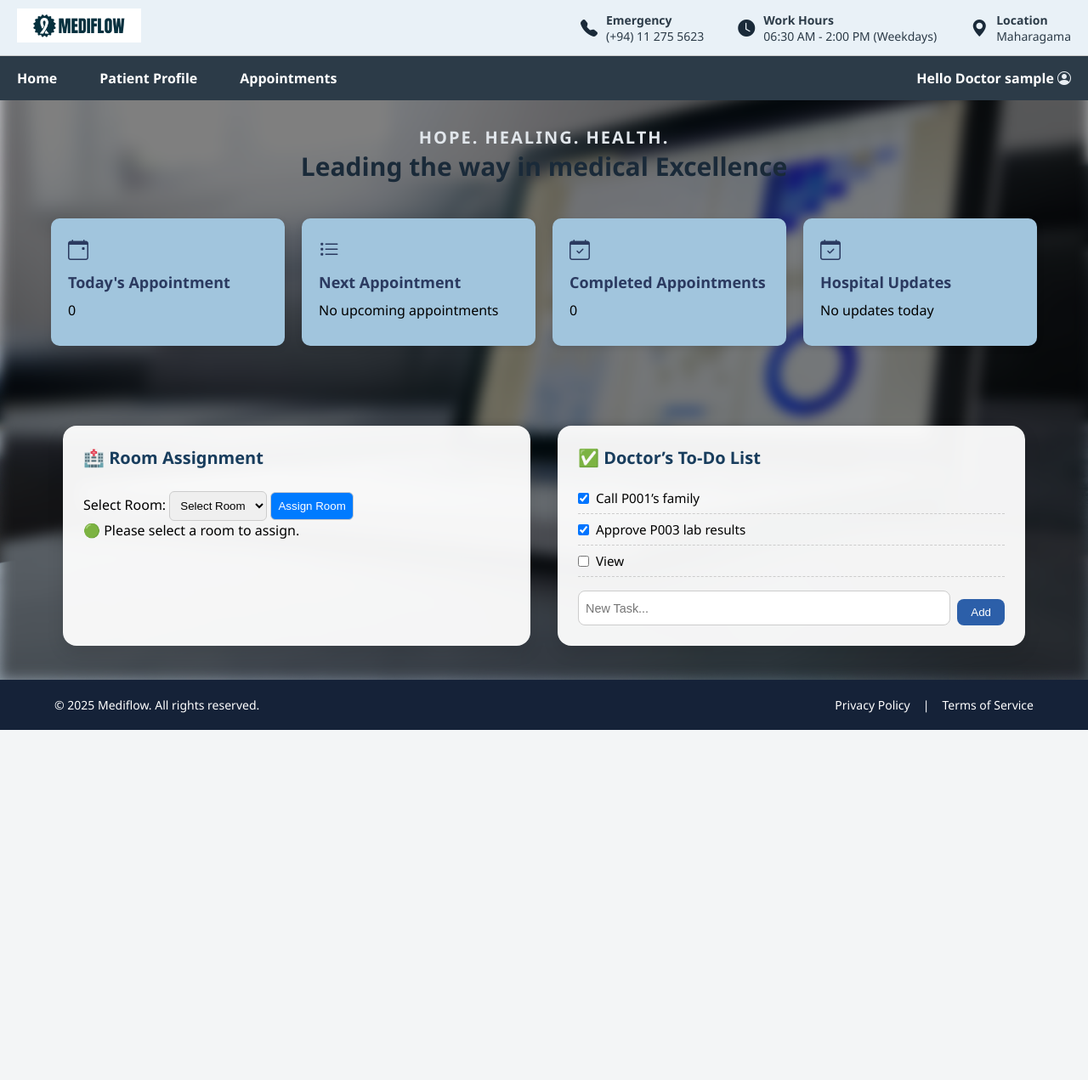
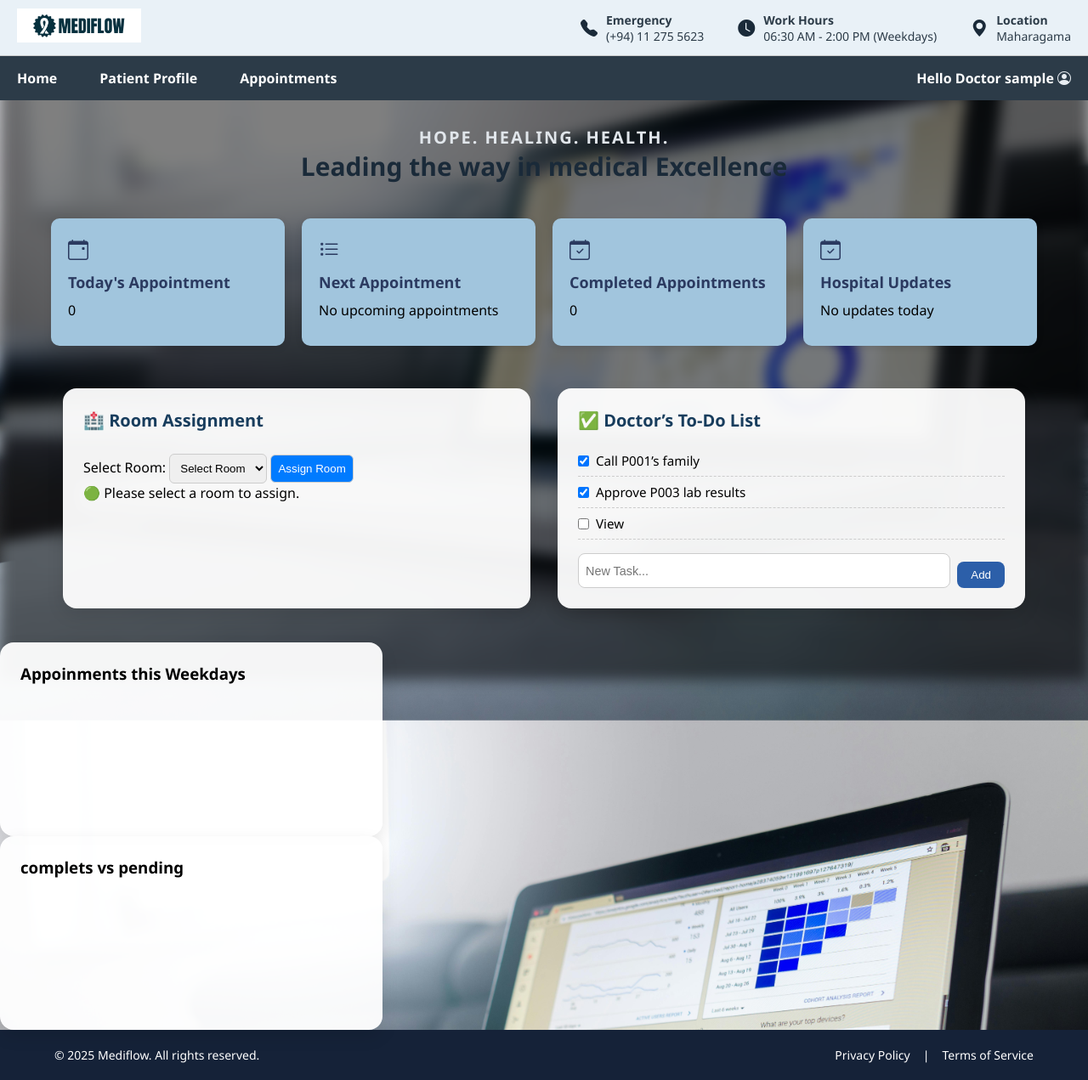
Before and after one commit to sakna1/medi_flow, a Flask app: page /doctor/dashboard in a window 1280 px wide. Shown: the whole page at 85% size. Before the commit the page ends 859 px from the top, so only its background shows below. Run offline with Flask 3, Linux system fonts and the light colour scheme; the visitor is signed in with stand-in values (Sample User, id 1); data comes from the database, SQL or seed files in the repository; data that the repository does not hold is empty; a map, chart or similar area stays blank.

Commit message:
feat : fixing few issues

```diff
--- a/app/static/css/doctordashboard.css
+++ b/app/static/css/doctordashboard.css
@@ -606,3 +606,21 @@
 button:hover {
   background-color: #0056b3;
 }
+.analytics.section{
+
+  display: flex;
+  gap: 20px;
+  justify-content: center;
+  margin-bottom: 40px;
+  flex-wrap: wrap;
+
+}
+.chart-card {
+  background: rgba(255, 255, 255, 0.95);
+  border-radius: 16px;
+  padding: 24px;
+  width: 450px;
+  min-width: 200px;
+  flex:1;
+  box-shadow: 0 8px 20px rgba(0, 0, 0, 0.1);
+}
--- a/app/templates/doctor/dashboard.html
+++ b/app/templates/doctor/dashboard.html
@@ -130,6 +130,16 @@
   </div>
 </div>
 
+  <div class="analytics-section">
+    <div class="chart-card">
+      <h3>Appoinments this Weekdays </h3>
+      <canvas id = "weeklyAppoinmetsChart"></canvas>
+    </div>
+    <div class ="chart-card">
+      <h3>complets vs pending</h3>
+      <canvas id = "appoinmentstatuschart"></canvas>
+    </div>
+  </div>
 
 
   </div> <!-- END Page Wrapper -->
--- a/measure_performance.py
+++ b/measure_performance.py
@@ -1,5 +1,5 @@
 import time
-from performance_core import clean_qr, detect_duplicate_entry, calculate_wait_time, validate_patient_for_today
+from tests.performance_core import clean_qr, detect_duplicate_entry, calculate_wait_time, validate_patient_for_today
 from datetime import date
 
 # Dummy data for testing
```
Also changed, not shown: tests/performance_test.py (+1 -1 lines), app/static/js/doctordashboard.js (line endings or trailing spaces), tests/performance_core.py (renamed from performance_core.py).
